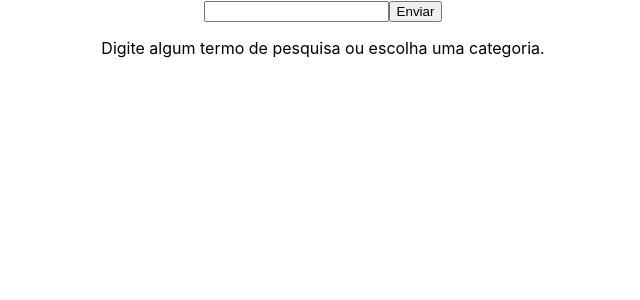
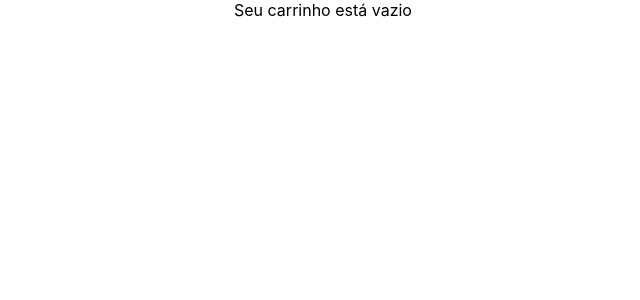
Before and after one commit to williandpg/online-store, a React (Vite) app: page /carrinho in a window 1280 px wide. Shown: the top 300 px of the page, without its empty margins (317-957 px from the left). Built offline with nearby package versions, Linux system fonts and the light colour scheme.

Commit message:
req 3 - criaçao do carrinho

```diff
--- a/src/App.tsx
+++ b/src/App.tsx
@@ -1,11 +1,14 @@
-// Api
-import * as api from './services/api';
+import { Route, Routes } from 'react-router-dom';
+
+// // Api
+// import * as api from './services/api';
 
 // Pages
 import Home from './pages/home';
 
 // Css
 import './App.css';
+import Carrinho from './pages/Carrinho';
 
 // api.getCategories().then((categories) => { console.log(categories); });
 // api.getProductsFromCategoryAndQuery('MLB271599', 'Agro').then((a) => { console.log(a); });
@@ -14,7 +17,10 @@ import './App.css';
 function App() {
   return (
     <div className="App">
-      <Home />
+      <Routes>
+        <Route path="/" element={ <Home /> } />
+        <Route path="/carrinho" element={ <Carrinho /> } />
+      </Routes>
     </div>
   );
 }
--- /dev/null
+++ b/src/pages/Carrinho.tsx
@@ -0,0 +1,9 @@
+function Carrinho() {
+  return (
+    <div data-testid="shopping-cart-empty-message">
+      Seu carrinho está vazio
+    </div>
+  );
+}
+
+export default Carrinho;
--- a/src/pages/home.tsx
+++ b/src/pages/home.tsx
@@ -1,4 +1,11 @@
+import { useNavigate } from 'react-router-dom';
+
 function Home() {
+  const navigate = useNavigate();
+
+  function handleClick() {
+    navigate('/carrinho');
+  }
   return (
     <>
       <form>
@@ -11,6 +18,7 @@ function Home() {
       </p>
 
       <div id="Produtos" />
+      <button data-testid="shopping-cart-button" onClick={ handleClick }>Carrinho</button>
     </>
   );
 }
```
